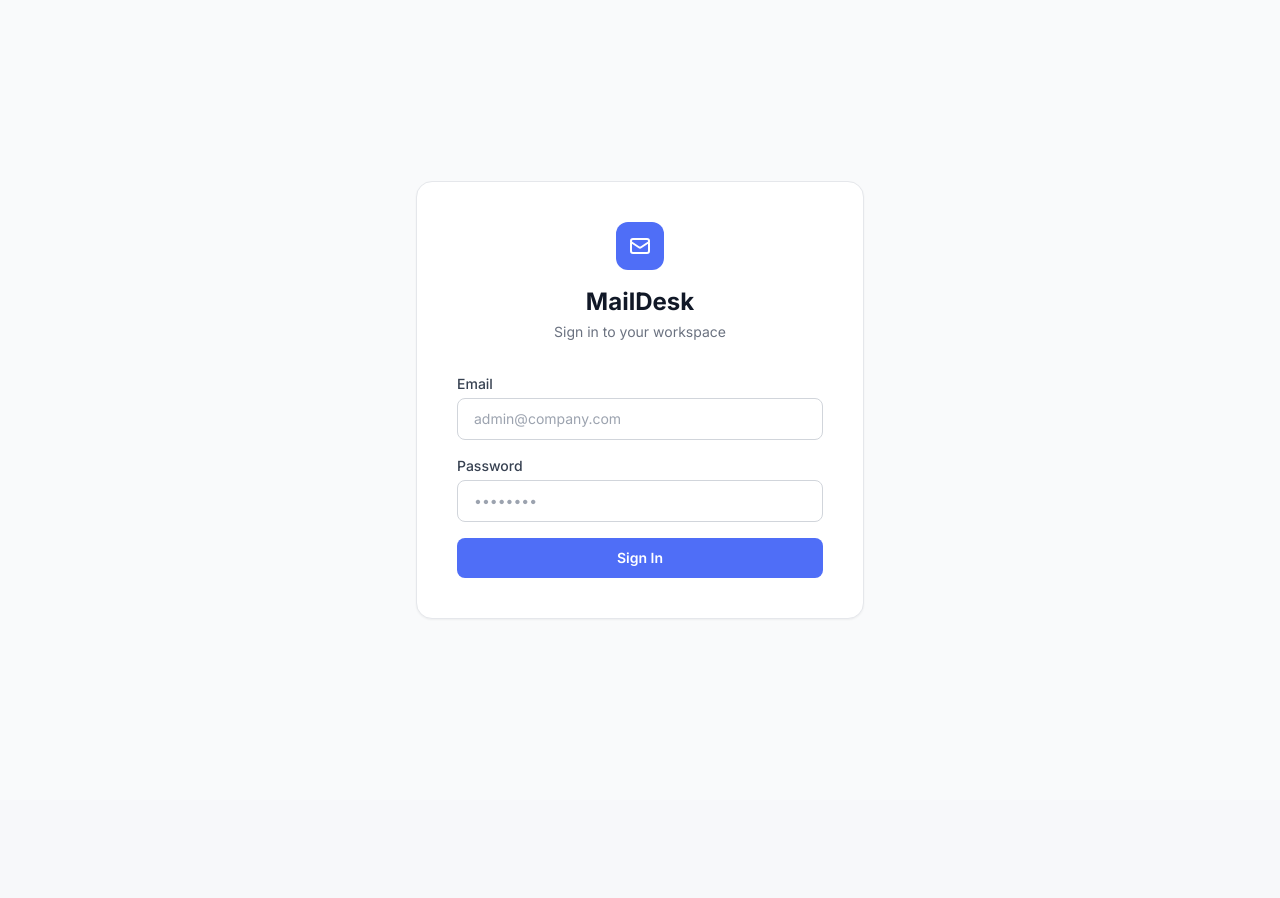
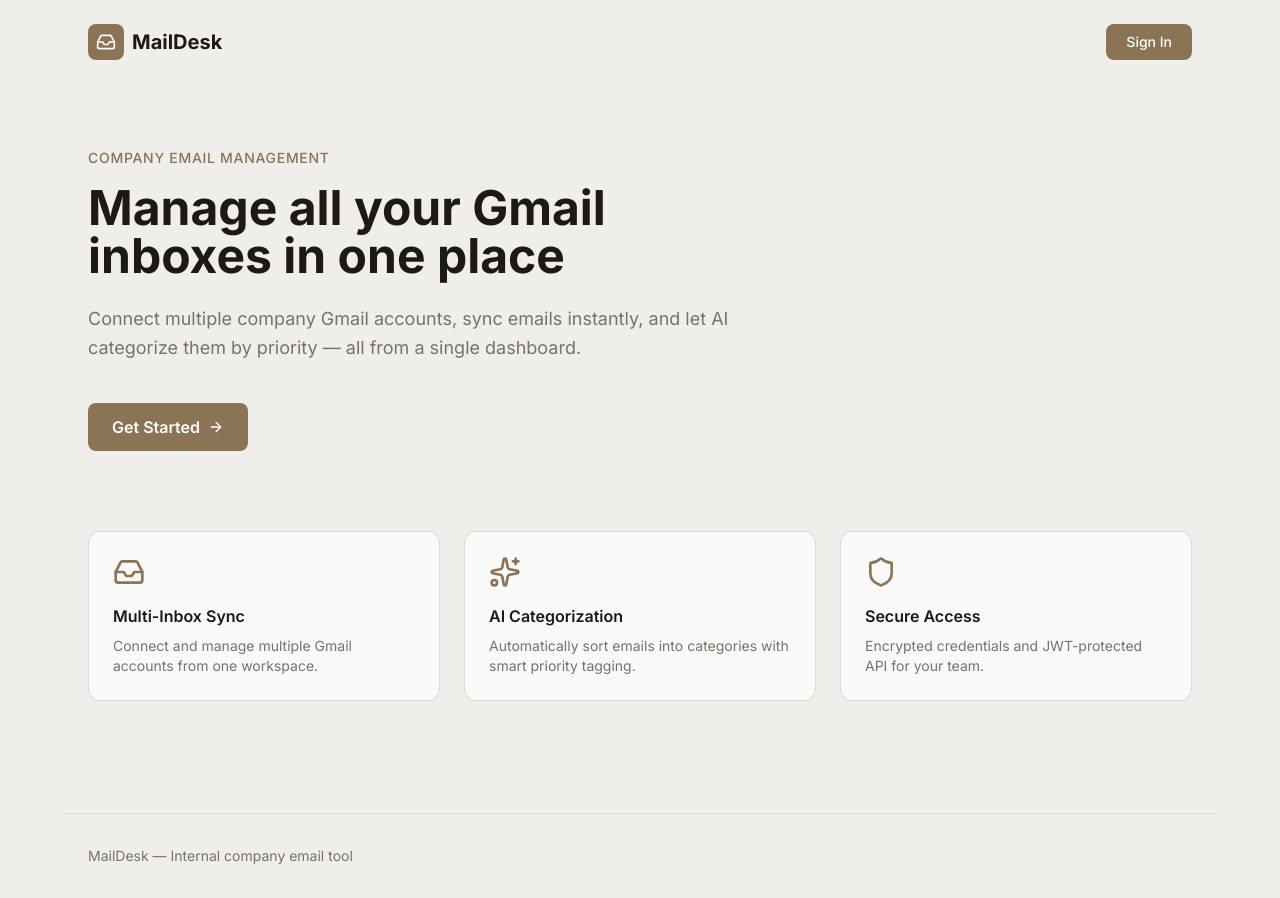
Before and after one commit to AfzalSurti/MailDesk, a React app in the folder frontend/: page / in a window 1280 px wide. Before the commit this address led to /login. Before the commit the page ends 800 px from the top, so only its background shows below. Built offline with nearby package versions, Linux system fonts and the light colour scheme; the HTML template or start-up script is replaced by a standard one.

Commit message:
made chnage ina  design

```diff
--- a/frontend/src/components/EmailList.jsx
+++ b/frontend/src/components/EmailList.jsx
@@ -41,7 +41,7 @@ export default function EmailList({ onRefresh }) {
       {emails.map((email) => (
         <div
           key={email.id}
-          className="bg-white border border-gray-200 rounded-xl p-4 hover:border-accent/40 transition-colors"
+          className="bg-card border border-border rounded-xl p-4 hover:border-accent/50 transition-colors cursor-pointer"
         >
           <div className="flex items-start justify-between gap-4">
             <div className="min-w-0 flex-1">
--- a/frontend/src/index.css
+++ b/frontend/src/index.css
@@ -12,6 +12,6 @@
 
 body {
   font-family: 'Inter', sans-serif;
-  background-color: #F7F8FA;
-  color: #111827;
+  background-color: #F0EEEA;
+  color: #1C1917;
 }
--- a/frontend/src/main.jsx
+++ b/frontend/src/main.jsx
@@ -4,6 +4,7 @@ import { BrowserRouter, Routes, Route, Navigate } from "react-router-dom";
 import { Toaster } from "react-hot-toast";
 import "./index.css";
 
+import LandingPage from "./pages/LandingPage";
 import LoginPage from "./pages/LoginPage";
 import DashboardPage from "./pages/DashboardPage";
 import ProtectedRoute from "./components/ProtectedRoute";
@@ -13,9 +14,10 @@ ReactDOM.createRoot(document.getElementById("root")).render(
     <BrowserRouter>
       <Toaster position="top-right" />
       <Routes>
+        <Route path="/" element={<LandingPage />} />
         <Route path="/login" element={<LoginPage />} />
         <Route
-          path="/"
+          path="/dashboard"
           element={
             <ProtectedRoute>
               <DashboardPage />
--- a/frontend/src/pages/DashboardPage.jsx
+++ b/frontend/src/pages/DashboardPage.jsx
@@ -46,9 +46,9 @@ export default function DashboardPage() {
       <Sidebar onSettingsOpen={() => setSettingsOpen(true)} />
 
       <div className="flex-1 flex flex-col overflow-hidden">
-        <div className="bg-white border-b border-gray-200 px-6 py-4 flex items-center justify-between">
+        <div className="bg-card border-b border-border px-6 py-4 flex items-center justify-between">
           <div>
-            <h2 className="text-lg font-semibold text-gray-900">
+            <h2 className="text-lg font-semibold text-ink">
               {selectedAccount
                 ? selectedAccount.display_name || selectedAccount.email_address
                 : "Select an account"}
@@ -62,14 +62,14 @@ export default function DashboardPage() {
           <div className="flex items-center gap-3">
             <button
               onClick={() => setCategoryOpen(true)}
-              className="px-4 py-2 text-sm font-medium text-gray-700 border border-gray-300 rounded-lg hover:bg-gray-50"
+              className="px-4 py-2 text-sm font-medium text-ink border border-border rounded-lg hover:bg-surface"
             >
               Manage Categories
             </button>
             {selectedAccount && (
               <button
                 onClick={fetchEmails}
-                className="px-4 py-2 text-sm font-medium text-white bg-accent rounded-lg hover:bg-blue-600"
+                className="px-4 py-2 text-sm font-medium text-white bg-accent rounded-lg hover:bg-accent-hover"
               >
                 Fetch Emails
               </button>
--- /dev/null
+++ b/frontend/src/pages/LandingPage.jsx
@@ -0,0 +1,77 @@
+import { Link, Navigate } from "react-router-dom";
+import { Inbox, Sparkles, Shield, ArrowRight } from "lucide-react";
+import useStore from "../store/useStore";
+
+export default function LandingPage() {
+  const token = useStore((s) => s.token);
+  if (token) return <Navigate to="/dashboard" replace />;
+
+  return (
+    <div className="min-h-screen bg-surface">
+      <header className="max-w-6xl mx-auto px-6 py-6 flex items-center justify-between">
+        <div className="flex items-center gap-2">
+          <div className="w-9 h-9 rounded-lg bg-accent flex items-center justify-center">
+            <Inbox className="w-5 h-5 text-white" />
+          </div>
+          <span className="text-xl font-bold text-ink">MailDesk</span>
+        </div>
+        <Link
+          to="/login"
+          className="px-5 py-2 text-sm font-medium text-white bg-accent hover:bg-accent-hover rounded-lg transition-colors"
+        >
+          Sign In
+        </Link>
+      </header>
+
+      <main className="max-w-6xl mx-auto px-6 py-16">
+        <div className="max-w-2xl">
+          <p className="text-sm font-medium text-accent uppercase tracking-wider mb-4">
+            Company Email Management
+          </p>
+          <h1 className="text-4xl md:text-5xl font-bold text-ink leading-tight mb-6">
+            Manage all your Gmail inboxes in one place
+          </h1>
+          <p className="text-lg text-muted mb-10 leading-relaxed">
+            Connect multiple company Gmail accounts, sync emails instantly,
+            and let AI categorize them by priority — all from a single dashboard.
+          </p>
+          <Link
+            to="/login"
+            className="inline-flex items-center gap-2 px-6 py-3 bg-accent hover:bg-accent-hover text-white font-semibold rounded-lg transition-colors"
+          >
+            Get Started
+            <ArrowRight className="w-4 h-4" />
+          </Link>
+        </div>
+
+        <div className="grid md:grid-cols-3 gap-6 mt-20">
+          <div className="bg-card border border-border rounded-xl p-6">
+            <Inbox className="w-8 h-8 text-accent mb-4" />
+            <h3 className="font-semibold text-ink mb-2">Multi-Inbox Sync</h3>
+            <p className="text-sm text-muted">
+              Connect and manage multiple Gmail accounts from one workspace.
+            </p>
+          </div>
+          <div className="bg-card border border-border rounded-xl p-6">
+            <Sparkles className="w-8 h-8 text-accent mb-4" />
+            <h3 className="font-semibold text-ink mb-2">AI Categorization</h3>
+            <p className="text-sm text-muted">
+              Automatically sort emails into categories with smart priority tagging.
+            </p>
+          </div>
+          <div className="bg-card border border-border rounded-xl p-6">
+            <Shield className="w-8 h-8 text-accent mb-4" />
+            <h3 className="font-semibold text-ink mb-2">Secure Access</h3>
+            <p className="text-sm text-muted">
+              Encrypted credentials and JWT-protected API for your team.
+            </p>
+          </div>
+        </div>
+      </main>
+
+      <footer className="max-w-6xl mx-auto px-6 py-8 mt-12 border-t border-border">
+        <p className="text-sm text-muted">MailDesk — Internal company email tool</p>
+      </footer>
+    </div>
+  );
+}
--- a/frontend/src/pages/LoginPage.jsx
+++ b/frontend/src/pages/LoginPage.jsx
@@ -26,7 +26,7 @@ export default function LoginPage() {
       });
       setToken(res.data.access_token);
       toast.success("Welcome back!");
-      navigate("/");
+      navigate("/dashboard");
     } catch (err) {
       toast.error(err.response?.data?.detail || "Login failed");
     } finally {
@@ -35,8 +35,8 @@ export default function LoginPage() {
   };
 
   return (
-    <div className="min-h-screen bg-gray-50 flex items-center justify-center">
-      <div className="bg-white rounded-2xl shadow-sm border border-gray-200 p-10 w-full max-w-md">
+    <div className="min-h-screen bg-surface flex items-center justify-center px-4">
+      <div className="bg-card rounded-2xl shadow-sm border border-border p-10 w-full max-w-md">
         <div className="mb-8 text-center">
           <div className="inline-flex items-center justify-center w-12 h-12 rounded-xl bg-accent mb-4">
             <svg className="w-6 h-6 text-white" fill="none" stroke="currentColor" viewBox="0 0 24 24">
@@ -44,8 +44,8 @@ export default function LoginPage() {
                 d="M3 8l7.89 5.26a2 2 0 002.22 0L21 8M5 19h14a2 2 0 002-2V7a2 2 0 00-2-2H5a2 2 0 00-2 2v10a2 2 0 002 2z" />
             </svg>
           </div>
-          <h1 className="text-2xl font-bold text-gray-900">MailDesk</h1>
-          <p className="text-gray-500 text-sm mt-1">Sign in to your workspace</p>
+          <h1 className="text-2xl font-bold text-ink">MailDesk</h1>
+          <p className="text-muted text-sm mt-1">Sign in to your workspace</p>
         </div>
 
         <div className="space-y-4">
@@ -74,7 +74,7 @@ export default function LoginPage() {
           <button
             onClick={handleLogin}
             disabled={loading}
-            className="w-full bg-accent hover:bg-blue-600 text-white font-semibold py-2.5 rounded-lg text-sm transition-colors disabled:opacity-60"
+            className="w-full bg-accent hover:bg-accent-hover text-white font-semibold py-2.5 rounded-lg text-sm transition-colors disabled:opacity-60"
           >
             {loading ? "Signing in..." : "Sign In"}
           </button>
--- a/frontend/tailwind.config.js
+++ b/frontend/tailwind.config.js
@@ -4,11 +4,14 @@ export default {
   theme: {
     extend: {
       colors: {
-        sidebar: "#0F1117",
-        accent: "#4F6EF7",
-        danger: "#EF4444",
-        warning: "#F59E0B",
-        success: "#10B981",
+        surface: "#F0EEEA",
+        card: "#FAFAF8",
+        sidebar: "#2C2825",
+        accent: "#8B7355",
+        "accent-hover": "#6F5A44",
+        border: "#DDD8D0",
+        muted: "#78716C",
+        ink: "#1C1917",
       },
       fontFamily: {
         sans: ["Inter", "sans-serif"],
```
